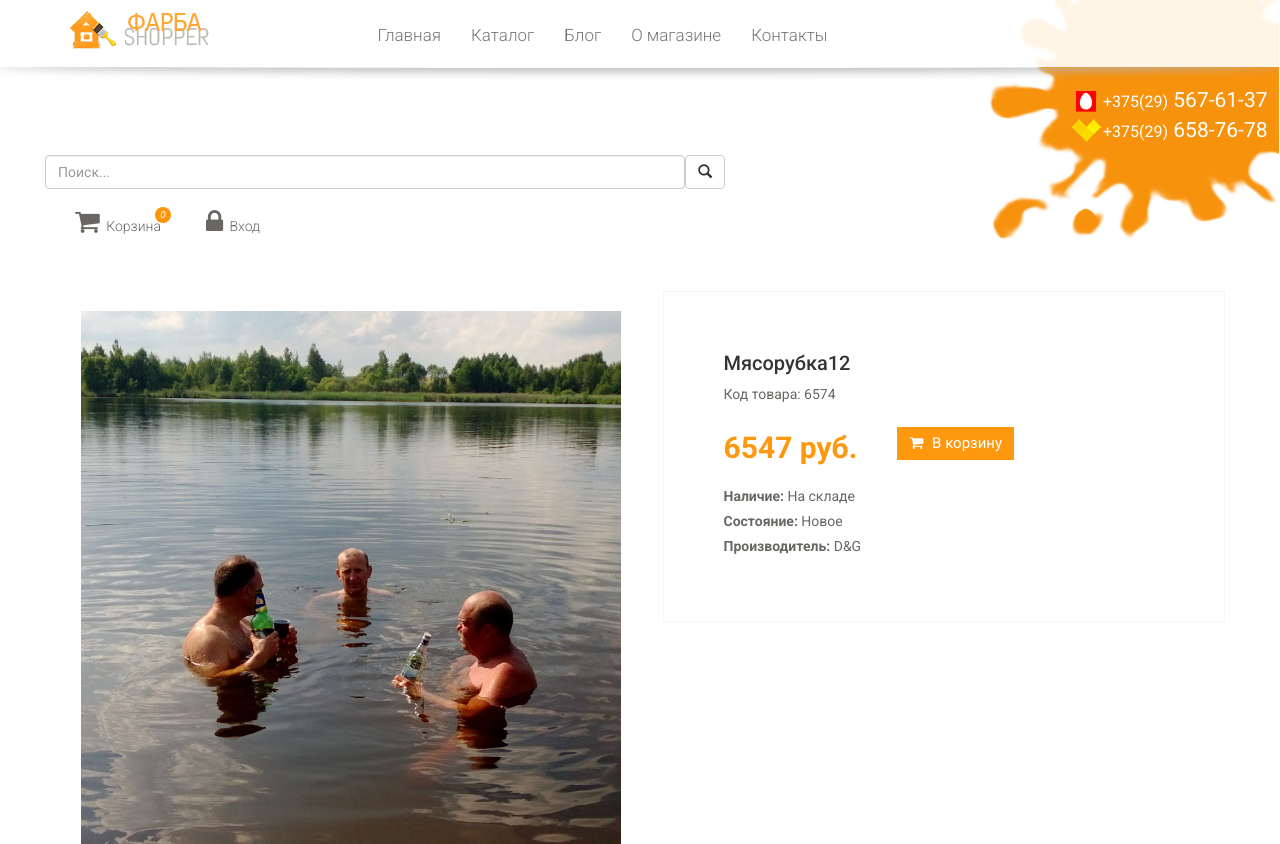
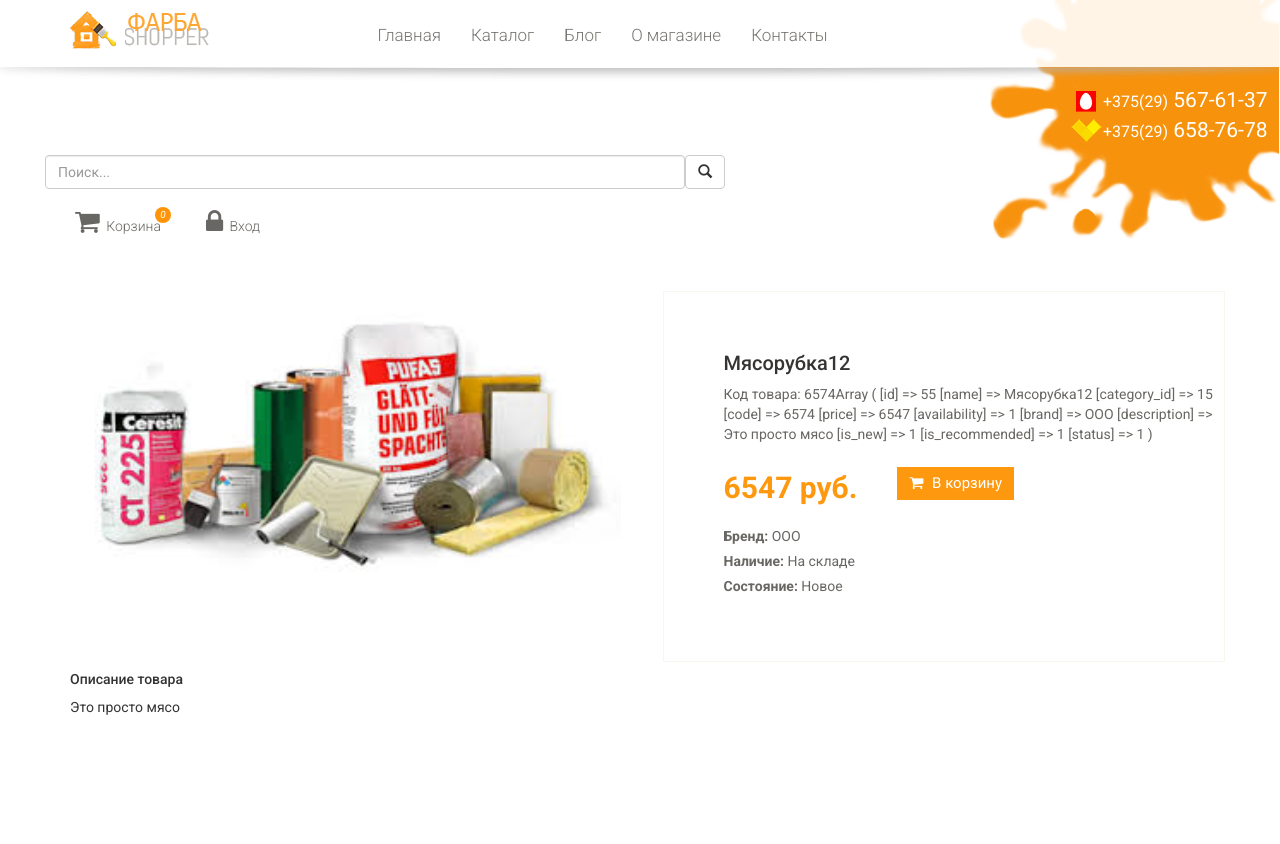
Before and after one commit to NikitaPishulenak/onlineStore, a PHP site: page /phpShop/product/55 in a window 1280 px wide. Shown: the top 844 px of the page. Run offline with PHP 8.4, Linux system fonts and the light colour scheme; data comes from the database, SQL or seed files in the repository; a stand-in replaces the project's code that opens the database connection; some libraries are stand-ins or nearby versions.

Commit message:
Дописал страницу просмотра отдельного товара

```diff
--- a/models/Product.php
+++ b/models/Product.php
@@ -347,4 +347,21 @@ class Product
         }
     }
 
+    public static function getAvaibility($avaib)
+    {
+        switch($avaib){
+            case '1':
+                return 'На складе';
+                break;
+
+            case '2':
+                return 'Под заказ';
+                break;
+
+            default:
+                return 'Нет в наличие';
+                break;
+        }
+    }
+
 }
--- a/views/catalog/category.php
+++ b/views/catalog/category.php
@@ -35,7 +35,7 @@
                                 <div class="single-products">
                                     <div class="productinfo text-center">
                                         <div class="img">
-                                            <img src="<?php echo Product::getImage($product['id']); ?>" alt="" />
+                                            <a href="/phpShop/product/<?php echo $product['id'];?>"><img src="<?php echo Product::getImage($product['id']); ?>" alt="" /></a>
                                         </div>
                                         <h2><?php echo  Product::getPrice($product['price']); ?></h2>
                                         <p>
--- a/views/product/view.php
+++ b/views/product/view.php
@@ -21,7 +21,7 @@
 
 
                                 <h2><?php echo $product['name'];?></h2>
-                                <p>Код товара: <?php echo $product['code'];?></p>
+                                <p>Код товара: <?php echo $product['code']; print_r($product);?></p>
                                 <span>
                                     <span><?php echo Product::getPrice($product['price']);?></span>
 
@@ -30,9 +30,9 @@
                                         В корзину
                                     </button>
                                 </span>
-                                <p><b>Наличие:</b> На складе</p>
+                                <p><b>Бренд:</b> <?php echo $product['brand'];?></p>
+                                <p><b>Наличие:</b> <?php echo Product::getAvaibility($product['availability']);?></p>
                                 <p><b>Состояние:</b> Новое</p>
-                                <p><b>Производитель:</b> D&amp;G</p>
                             </div><!--/product-information-->
                         </div>
                     </div>
```
Also changed, not shown: upload/images/products/33.jpg, upload/images/products/34.jpg, upload/images/products/35.jpg, upload/images/products/36.jpg, upload/images/products/37.jpg, upload/images/products/38.jpg, upload/images/products/39.jpg, upload/images/products/40.jpg, upload/images/products/41.jpg, upload/images/products/42.jpg, upload/images/products/43.jpg, upload/images/products/44.jpg, upload/images/products/45.jpg, upload/images/products/46.jpg, 3 more files.
